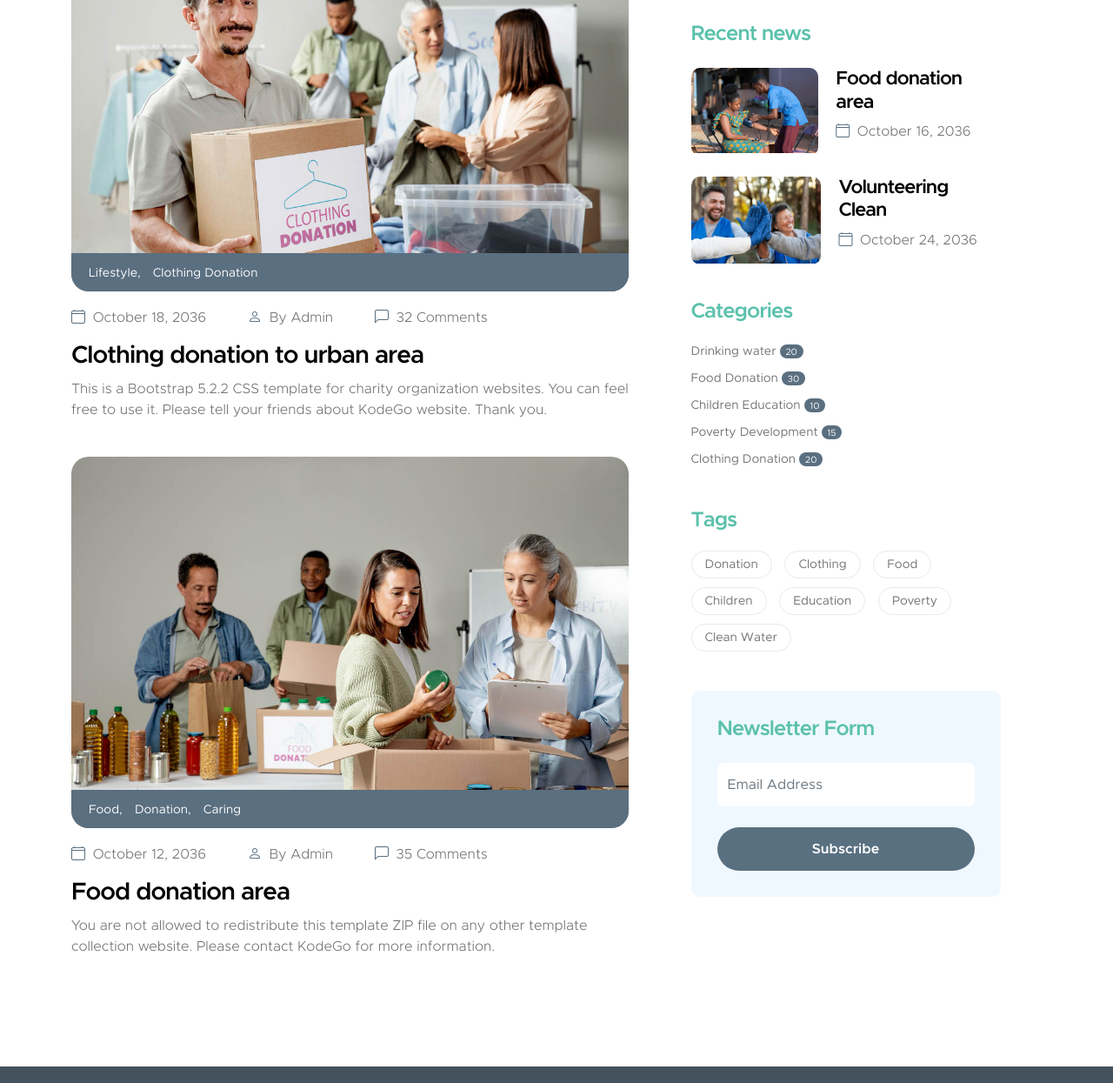
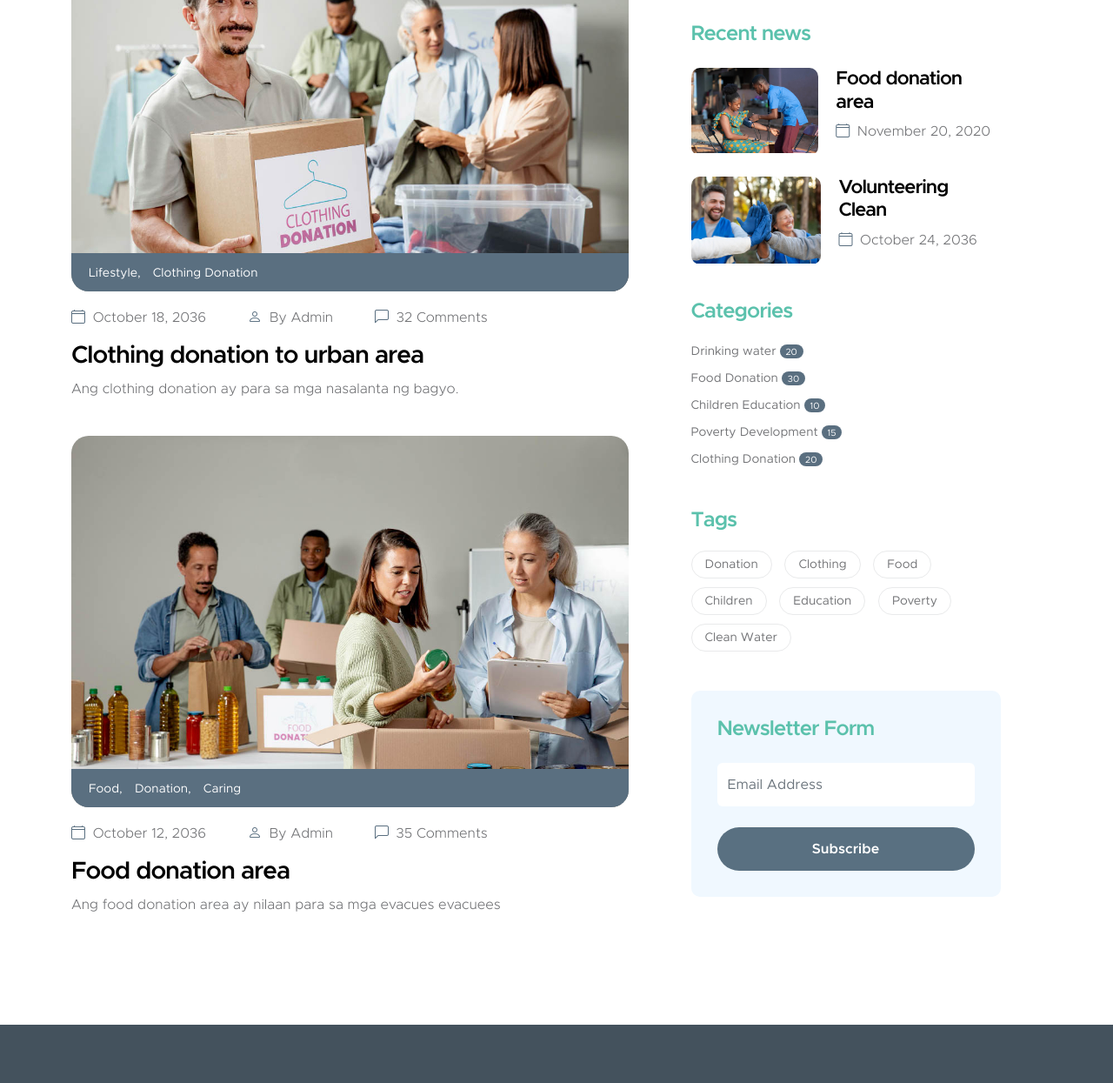
Before and after one commit to jeromesky30/mynewproject, a plain HTML site: page news.html in a window 1280 px wide. Shown: the part 702-1947 px from the top of the page at 87% size. Drawn offline with Linux system fonts and the light colour scheme.

Commit message:
date change

```diff
--- a/news.html
+++ b/news.html
@@ -188,7 +188,7 @@
                                     </div>
 
                                     <div class="news-block-body">
-                                        <p>This is a Bootstrap 5.2.2 CSS template for charity organization websites. You can feel free to use it. Please tell your friends about KodeGo website. Thank you.</p>
+                                        <p>Ang clothing donation ay para sa mga nasalanta ng bagyo.</p>
                                     </div>
                                 </div>
                             </div>
@@ -243,7 +243,7 @@
                                     </div>
 
                                     <div class="news-block-body">
-                                        <p>You are not allowed to redistribute this template ZIP file on any other template collection website. Please <a href="https://kodego.instructure.com/login/canvas/contact" target="_blank">contact KodeGo</a> for more information.</p>
+                                        <p>Ang food donation area ay nilaan para sa mga evacues evacuees</p>
                                     </div>
                                 </div>
                             </div>
@@ -275,7 +275,7 @@
                                     <div class="news-block-date">
                                         <p>
                                             <i class="bi-calendar4 custom-icon me-1"></i>
-                                            October 16, 2036
+                                            November 20, 2020
                                         </p>
                                     </div>
                                 </div>
```
Also changed, not shown: news-detail.html (+6 -6 lines).
